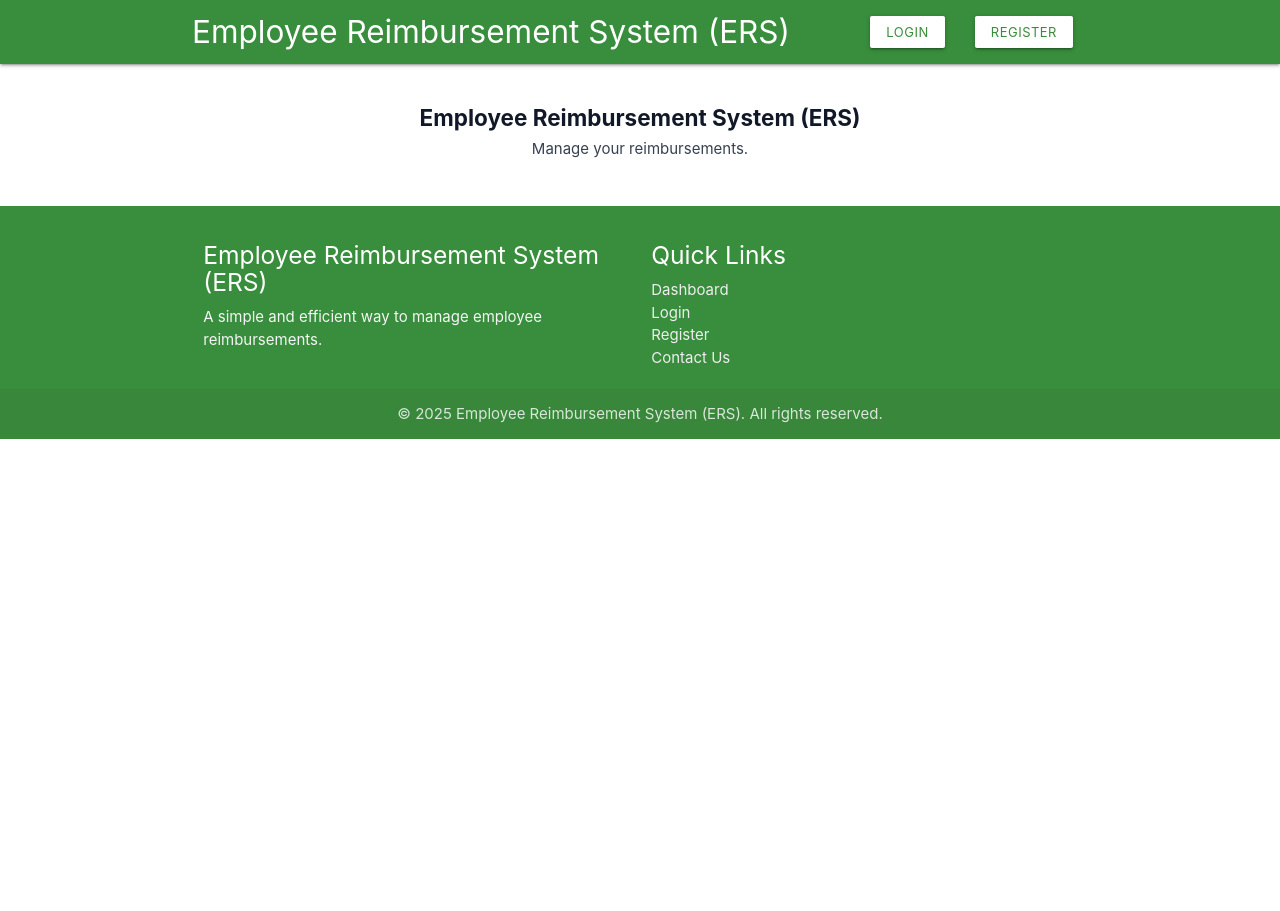
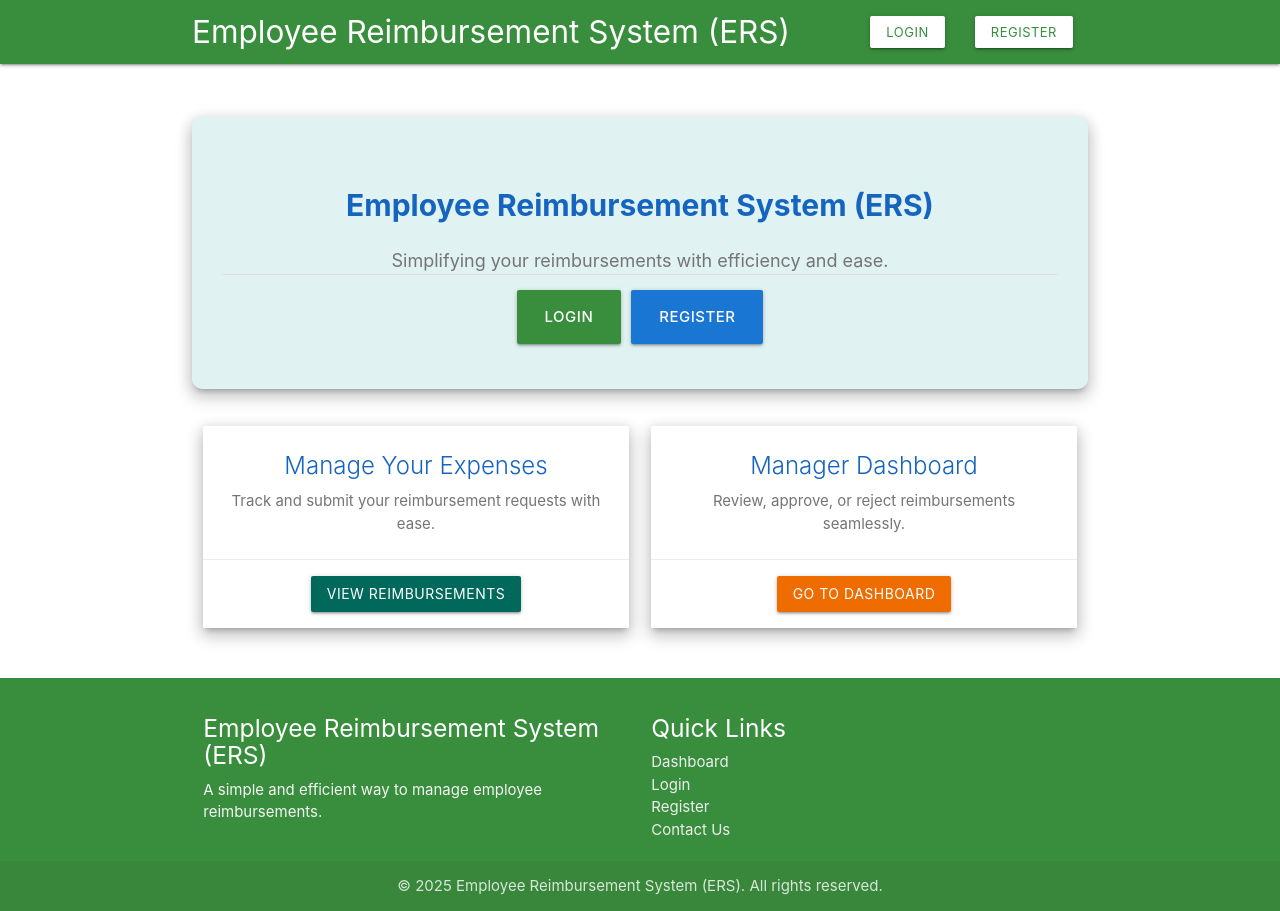
Before and after one commit to GibinMGeorge/Expense-Reimbursement-System, a React (Vite) app in the folder P1Frontend/: page / in a window 1280 px wide. Before the commit the page ends 800 px from the top, so only its background shows below. Built offline with nearby package versions, Linux system fonts and the light colour scheme.

Commit message:
updated homepage

```diff
--- a/P1Frontend/src/App.css
+++ b/P1Frontend/src/App.css
@@ -1,28 +1,13 @@
-Ensure full height for layout
-html, body, #root, .layout-container {
-  height: 100%;
+
+/* body {
   display: flex;
+  min-height: 100vh;
   flex-direction: column;
 }
 
-/* Allow the content to grow and push footer down */
-.layout-content {
-  flex: 1;
-  display: flex;
-  flex-direction: column;
-  justify-content: center;
-  align-items: center;
-}
-
-/* Stick footer to the bottom */
-footer {
-  background-color: #2d6a4f; /* Adjust color */
-  color: white;
-  padding: 1rem;
-  text-align: center;
-  width: 100%;
-}
-
+main {
+  flex: 1 0 auto;
+} */
 
 /* #root {
   max-width: 1280px;
--- a/P1Frontend/src/pages/public/HomePage.tsx
+++ b/P1Frontend/src/pages/public/HomePage.tsx
@@ -1,16 +1,86 @@
 import { PageWrapper } from "../../components/layout/PageWrapper";
+import toast from "react-hot-toast";
+import { useNavigate } from "react-router-dom";
 
 const HomePage: React.FC = () => {
+  const navigate = useNavigate();
+
+  // Check if user is logged in
+  const isAuthenticated = !!localStorage.getItem("userId"); // Assuming userId is stored in localStorage
+
+  const handleNavigation = (path: string) => {
+    if (!isAuthenticated) {
+      toast.error("Please login to continue.");
+    } else {
+      navigate(path);
+    }
+  };
+
   return (
     <PageWrapper>
-      <header style={{ marginBottom: "3rem", textAlign: "center" }}>
-        <h1 style={{ fontSize: "1.5rem", fontWeight: "bold", color: "#111827", marginBottom: "0.5rem" }}>
-        Employee Reimbursement System (ERS)
-        </h1>
-        <p style={{ color: "#374151", marginBottom: "1.5rem" }}>
-          Manage your reimbursements.
-        </p>
-      </header>
+      <br />
+      <br />
+      <div className="container">
+        {/* Hero Section */}
+        <div className="card-panel teal lighten-5 center-align z-depth-3" style={{ padding: "2rem", borderRadius: "10px" }}>
+          <h1 className="blue-text text-darken-3" style={{ fontWeight: "bold", fontSize: "2rem" }}>
+            Employee Reimbursement System (ERS)
+          </h1>
+          <p className="grey-text text-darken-1" style={{ fontSize: "1.2rem" }}>
+            Simplifying your reimbursements with efficiency and ease.
+          </p>
+          <div className="divider"></div>
+
+          {/* CTA Buttons */}
+          <div className="section">
+            <a href="/login" className="waves-effect waves-light btn-large green darken-2" style={{ marginRight: "10px" }}>
+              <strong className="material-icons left">login</strong>
+            </a>
+            <a href="/register" className="waves-effect waves-light btn-large blue darken-2">
+            <strong className="material-icons left">Register</strong>
+            </a>
+          </div>
+        </div>
+
+        {/* Additional Info */}
+        <div className="section">
+          <div className="row">
+            <div className="col s12 m6">
+              <div className="card z-depth-3">
+                <div className="card-content center-align">
+                  <span className="card-title blue-text text-darken-3">Manage Your Expenses</span>
+                  <p className="grey-text text-darken-1">Track and submit your reimbursement requests with ease.</p>
+                </div>
+                <div className="card-action center-align">
+                  <button
+                    onClick={() => handleNavigation("/employee/reimbursements")}
+                    className="btn waves-effect waves-light teal darken-3"
+                  >
+                    View Reimbursements
+                  </button>
+                </div>
+              </div>
+            </div>
+
+            <div className="col s12 m6">
+              <div className="card z-depth-3">
+                <div className="card-content center-align">
+                  <span className="card-title blue-text text-darken-3">Manager Dashboard</span>
+                  <p className="grey-text text-darken-1">Review, approve, or reject reimbursements seamlessly.</p>
+                </div>
+                <div className="card-action center-align">
+                  <button
+                    onClick={() => handleNavigation("/manager/reimbursements")}
+                    className="btn waves-effect waves-light orange darken-3"
+                  >
+                    Go to Dashboard
+                  </button>
+                </div>
+              </div>
+            </div>
+          </div>
+        </div>
+      </div>
     </PageWrapper>
   );
 };
```
Also changed, not shown: P1Frontend/src/index.css (+8 -0 lines), P1Frontend/src/components/layout/Footer.tsx (line endings or trailing spaces).
